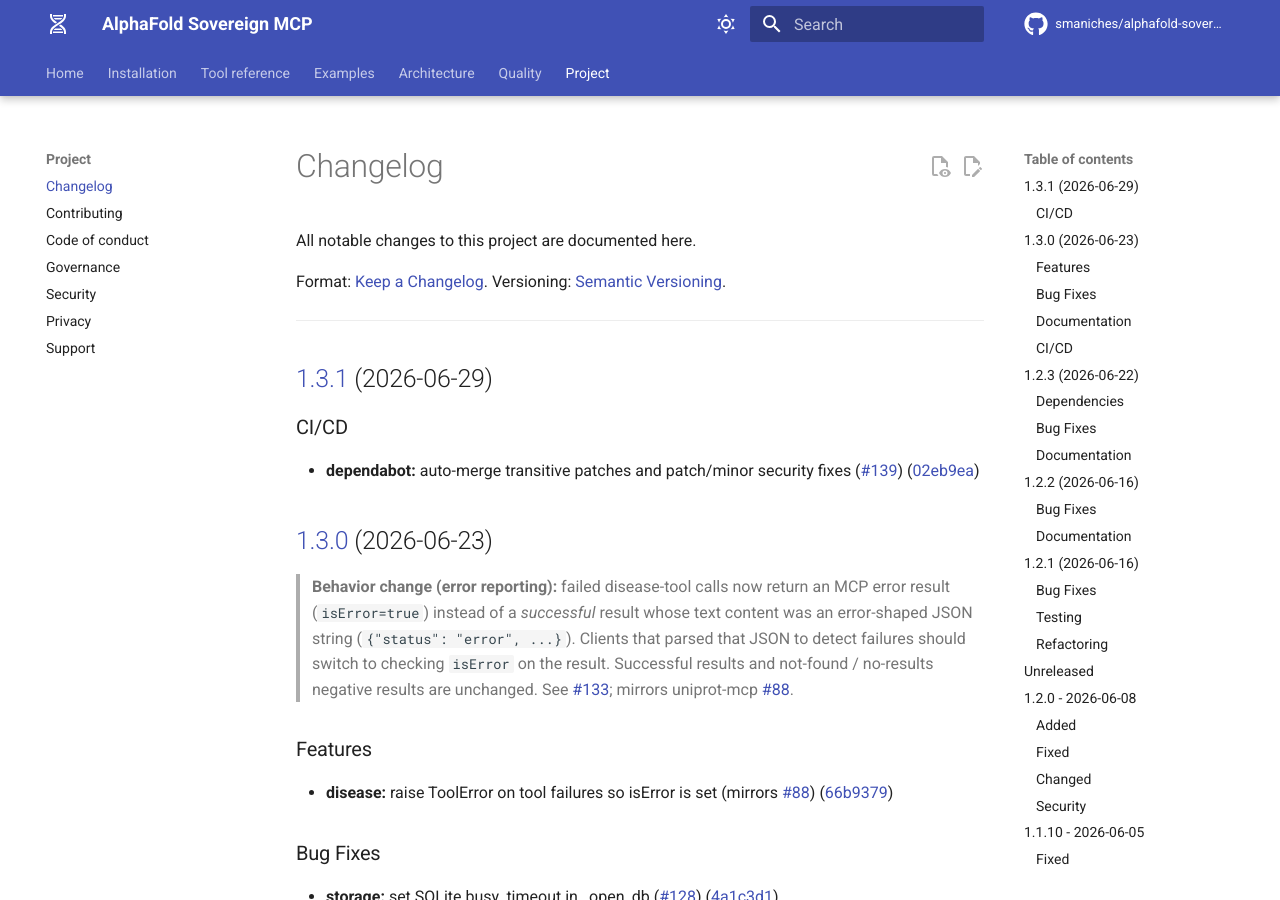
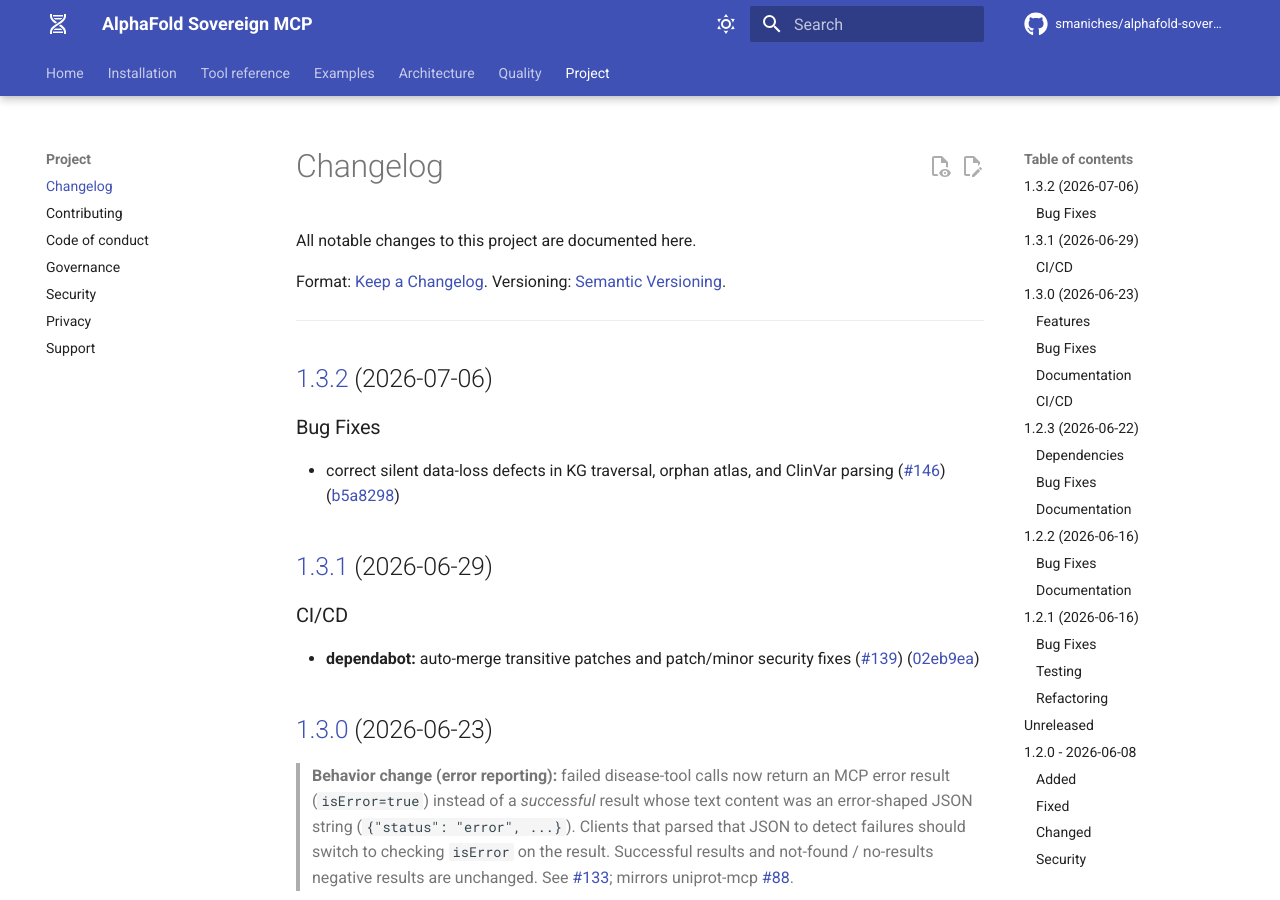
Before and after one commit to smaniches/alphafold-sovereign-mcp, an MkDocs documentation site: the page built from docs/changelog.md, in a window 1280 px wide and 900 px high. Built offline with MkDocs 1.6.1 and Material for MkDocs 9.7.7, drawn with Linux system fonts in a browser that asks for light colours; comment, search, counter and statistics services are not loaded.

Commit message:
chore(main): release 1.3.2 (#147)
Co-authored-by: github-actions[bot] <41898282+github-actions[bot]@users.noreply.github.com>

```diff
--- a/CHANGELOG.md
+++ b/CHANGELOG.md
@@ -6,6 +6,13 @@ Format: [Keep a Changelog](https://keepachangelog.com/en/1.1.0/).
 Versioning: [Semantic Versioning](https://semver.org/).
 
 ---
+
+## [1.3.2](https://github.com/smaniches/alphafold-sovereign-mcp/compare/v1.3.1...v1.3.2) (2026-07-06)
+
+
+### Bug Fixes
+
+* correct silent data-loss defects in KG traversal, orphan atlas, and ClinVar parsing ([#146](https://github.com/smaniches/alphafold-sovereign-mcp/issues/146)) ([b5a8298](https://github.com/smaniches/alphafold-sovereign-mcp/commit/b5a8298c42ffe244f4068be0751495e0fb10ea07))
 
 ## [1.3.1](https://github.com/smaniches/alphafold-sovereign-mcp/compare/v1.3.0...v1.3.1) (2026-06-29)
 
--- a/pyproject.toml
+++ b/pyproject.toml
@@ -9,7 +9,7 @@ build-backend = "hatchling.build"
 
 [project]
 name = "alphafold-sovereign-mcp"
-version = "1.3.1"
+version = "1.3.2"
 description = "MCP server wrapping AlphaFold DB and 8 other biomedical data sources, with a local SQLite knowledge graph."
 readme = "README.md"
 license = {text = "Apache-2.0"}
--- a/server.json
+++ b/server.json
@@ -2,7 +2,7 @@
   "$schema": "https://static.modelcontextprotocol.io/schemas/2025-12-11/server.schema.json",
   "name": "io.github.smaniches/alphafold-sovereign-mcp",
   "description": "MCP server for AlphaFold and 8 other biomedical data sources with a local SQLite knowledge graph",
-  "version": "1.3.1",
+  "version": "1.3.2",
   "repository": {
     "url": "https://github.com/smaniches/alphafold-sovereign-mcp",
     "source": "github"
@@ -11,7 +11,7 @@
     {
       "registryType": "pypi",
       "identifier": "alphafold-sovereign-mcp",
-      "version": "1.3.1",
+      "version": "1.3.2",
       "runtimeHint": "uvx",
       "transport": {
         "type": "stdio"
--- a/smithery.yaml
+++ b/smithery.yaml
@@ -16,7 +16,7 @@ description: >-
   must be reviewed by qualified humans before clinical use — see
   STATUS.md and LIMITATIONS.md.
 maturity: beta
-version: "1.3.1" # x-release-please-version
+version: "1.3.2" # x-release-please-version
 homepage: https://github.com/smaniches/alphafold-sovereign-mcp
 license: Apache-2.0
 author:
--- a/src/alphafold_sovereign/__init__.py
+++ b/src/alphafold_sovereign/__init__.py
@@ -11,7 +11,7 @@ Licensed under Apache 2.0.  See `LICENSE`.
 
 from __future__ import annotations
 
-__version__ = "1.3.1"  # x-release-please-version
+__version__ = "1.3.2"  # x-release-please-version
 __author__ = "Santiago Maniches"
 __author_email__ = "santiago@topologica.ai"
 __license__ = "Apache-2.0"
```
Also changed, not shown: README.md (+2 -2 lines), STATUS.md (+2 -2 lines), docs/installation.md (+1 -1 lines), .release-please-manifest.json, .zenodo.json, 2 other files.
